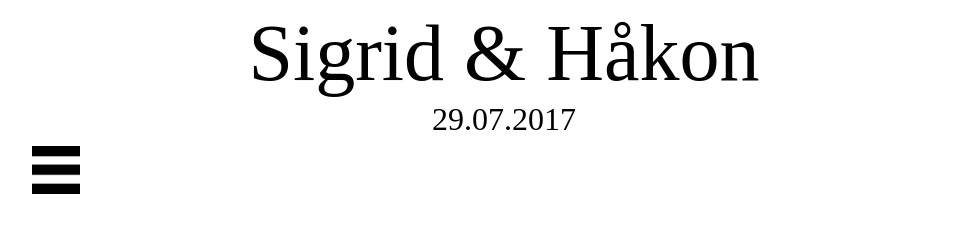
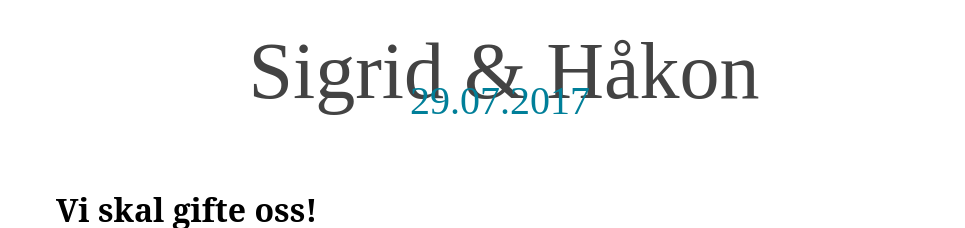
Before and after one commit to sigridjb/Bryllupsside, a plain HTML site: page public/index.html in a window 1280 px wide. Shown: the top 228 px of the page, without its empty margins (136-1101 px from the left). Drawn offline with Linux system fonts and the light colour scheme; grey boxes are pictures that could not be loaded; a web font is replaced by a local one.

Commit message:
Styling of hamburger together with menu

```diff
--- a/public/index.html
+++ b/public/index.html
@@ -20,14 +20,12 @@
         <div id="top" class="content-area">
             <div>
                 <div class="header">
-                    <h1>
-                        Sigrid & Håkon
-                    </h1>
-                    <h2>
-                        29.07.2017
-                    </h2>
+                    <hgroup class="title-headers">
+                        <h1>Sigrid & Håkon</h1>
+                        <h2>29.07.2017</h2>
+                    </hgroup>
+                    <div class="hamburger"><a href="#" onclick="toggleMenuMobile();"><img src="./bilder/hamburger.png" alt="meny" /></a></div>
                 </div>
-                <div class="hamburger"><a href="#" onclick="toggleMenuMobile();"><img src="./bilder/hamburger.png" alt="meny" /></a></div>
                 <ul id="meny" class="main-menu">
                     <li><a href="#what">Hva er dette for no?</a></li>
                     <li><a href="#prog">Program</a></li>
--- a/public/main.css
+++ b/public/main.css
@@ -20,23 +20,35 @@ html {
 .header {
 	font-family: "BiographerW00-Regular","Sans-serif";
 	text-align: center;
+    background-color: rgba(255, 255, 255, .8);
+    padding: 1rem;
+    vertical-align: middle;
+    position: relative;
 }
+
+.title-headers {
+    display: inline-block;
+    width: 80%;
+}
+
 .header h1 {
-	font-size: 5rem;
+	font-size: 3.5rem;
 	font-weight: normal;
 	margin: 0.1rem 0.2rem;
+    color: #434343;
 }
 
 .header h2 {
-	font-size: 2rem;
+	font-size: 1.75rem;
 	font-weight: normal;
-	margin: 0rem 0.2rem;
+	margin: -2rem auto auto -.5rem;
+    color: #007f99;
 }
 
 .main-menu {
     list-style-type: none;
     background-color: rgba(255, 255, 255, .8);
-    margin: 0;
+    margin: 1rem auto auto auto;
     padding: 1rem;
     display: none;
 }
@@ -47,7 +59,7 @@ html {
     padding: 0;
     color: #000;
     padding: 14px 16px;
-    font-size: 2rem;
+    font-size: 1.5rem;
 
 }
 
@@ -61,14 +73,16 @@ html {
     color: #555;
 }
 
-.hamburger {
+.header .hamburger {
+    display: inline-block;
     width: 3rem;
     height: 3rem;
-    padding: .5rem;
-    background-color: #FFF;
+    position: relative;
+    top: -.5rem;
+
 }
 
-.hamburger a img {
+.header .hamburger a img {
     width: 100%;
     height: 100%;
 }
@@ -132,4 +146,31 @@ html {
         width: 30%;
         margin-left: 2.5%;
     }
+
+    .header {
+        background-color: transparent;
+    }
+
+    .header .hamburger {
+        display: none;
+    }
+
+    .title-headers {
+        display: block;
+        width: 100%;
+    }
+
+    .header h1 {
+	font-size: 5rem;
+	font-weight: normal;
+	margin: 0.1rem 0.2rem;
+    color: #434343;
+    }
+
+    .header h2 {
+        font-size: 2.5rem;
+        font-weight: normal;
+        margin: -2.6rem auto auto -.5rem;
+        color: #007f99;
+    }
 }
```
Lines whose indentation alone changed are shown as unchanged.
